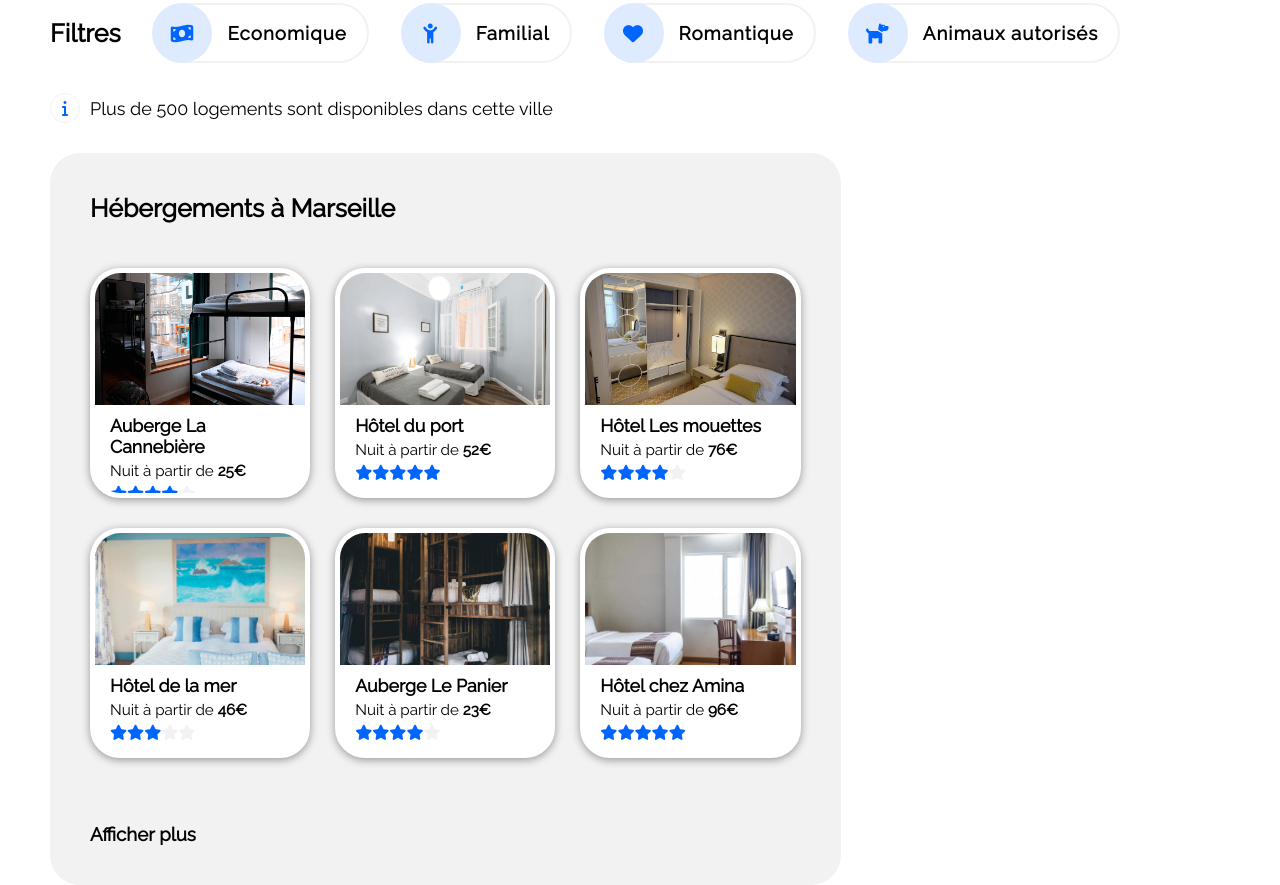
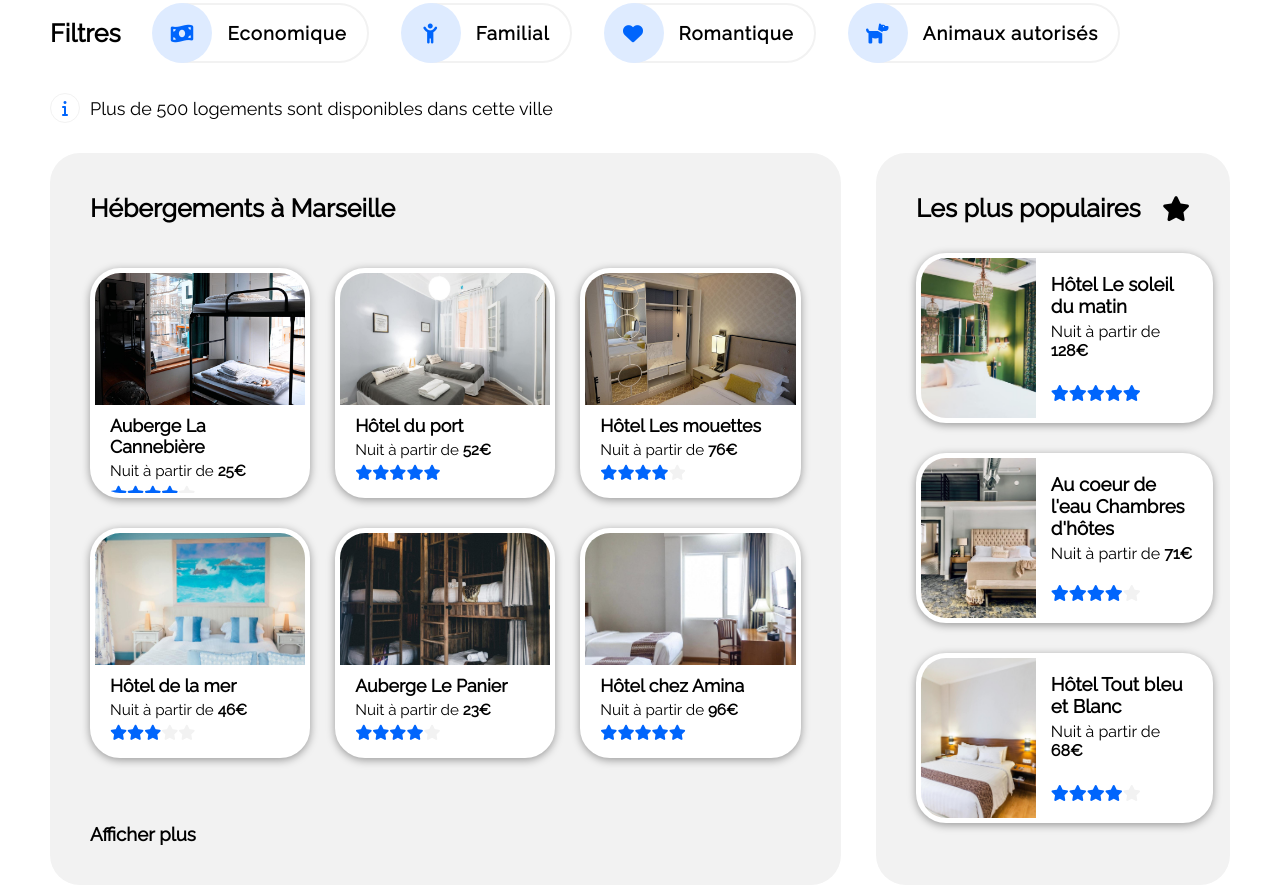
Before and after one commit to Rastabann/OC-Booki, a plain HTML site: page index.html in a window 1280 px wide. Shown: the part 327-1212 px from the top of the page. Drawn offline with Linux system fonts and the light colour scheme.

Commit message:
populaires

```diff
--- a/index.html
+++ b/index.html
@@ -188,5 +188,53 @@
 
       </div>
 
+      <!-- Bloc populaire -->
+
+      <div class="conteneur-populaire">
+        <h2 class="conteneur-populaire-titre">Les plus populaires</h2>
+        <div class="box-carte-populaire">
+            <a href="#" class="carte-populaire">
+                <figure class="populaire-img">
+                    <img src="Images/hebergements/M/emile-guillemot-Bj_rcSC5XfE-unsplash.jpg" alt="Hôtel Le soleil du matin">
+                </figure>
+                <div class="populaire-info">
+                    <div class="populaire-prix">
+                        <h3>Hôtel Le soleil du matin</h3>
+                        <p>Nuit à partir de <span>128€</span></p>
+                    </div>
+                    <figure class="conteneur-etoile-5"></figure>
+                </div>
+            </a>
+
+            <a href="#" class="carte-populaire">
+                <figure class="populaire-img">
+                    <img src="Images/hebergements/M/aw-creative-VGs8z60yT2c-unsplash.jpg" alt="Au coeur de l'eau Chambres d'hôtes">
+                </figure>
+                <div class="populaire-info">
+                    <div class="populaire-prix">
+                        <h3>Au coeur de l'eau Chambres d'hôtes</h3>
+                        <p>Nuit à partir de <span>71€</span></p>
+                    </div>
+                    <figure class="conteneur-etoile-4"></figure>
+                </div>
+            </a>
+
+            <a href="#" class="carte-populaire">
+                <figure class="populaire-img">
+                    <img src="Images/hebergements/M/febrian-zakaria-sjvU0THccQA-unsplash.jpg" alt="Hôtel Tout bleu et Blanc">
+                </figure>
+                <div class="populaire-info">
+                    <div class="populaire-prix">
+                        <h3>Hôtel Tout bleu et Blanc</h3>
+                        <p>Nuit à partir de <span>68€</span></p>
+                    </div>
+                    <figure class="conteneur-etoile-4"></figure>
+                </div>
+            </a>
+        </div>
+
+    </div>
+
+</section>
   </body>
 </html>
```
